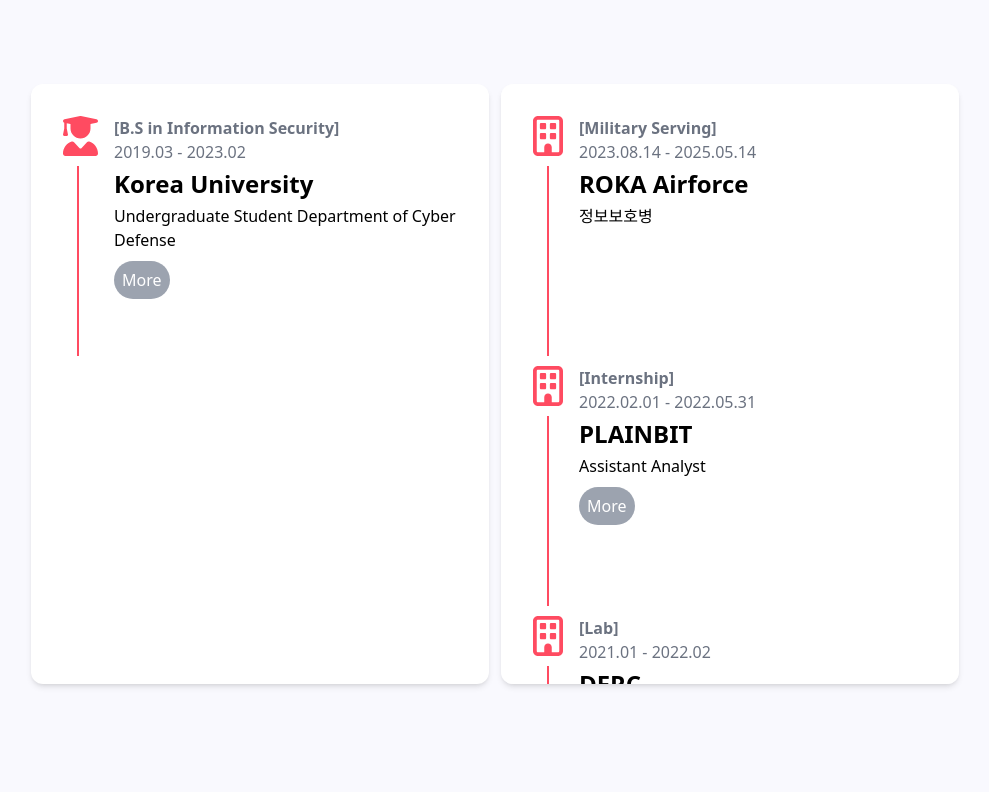
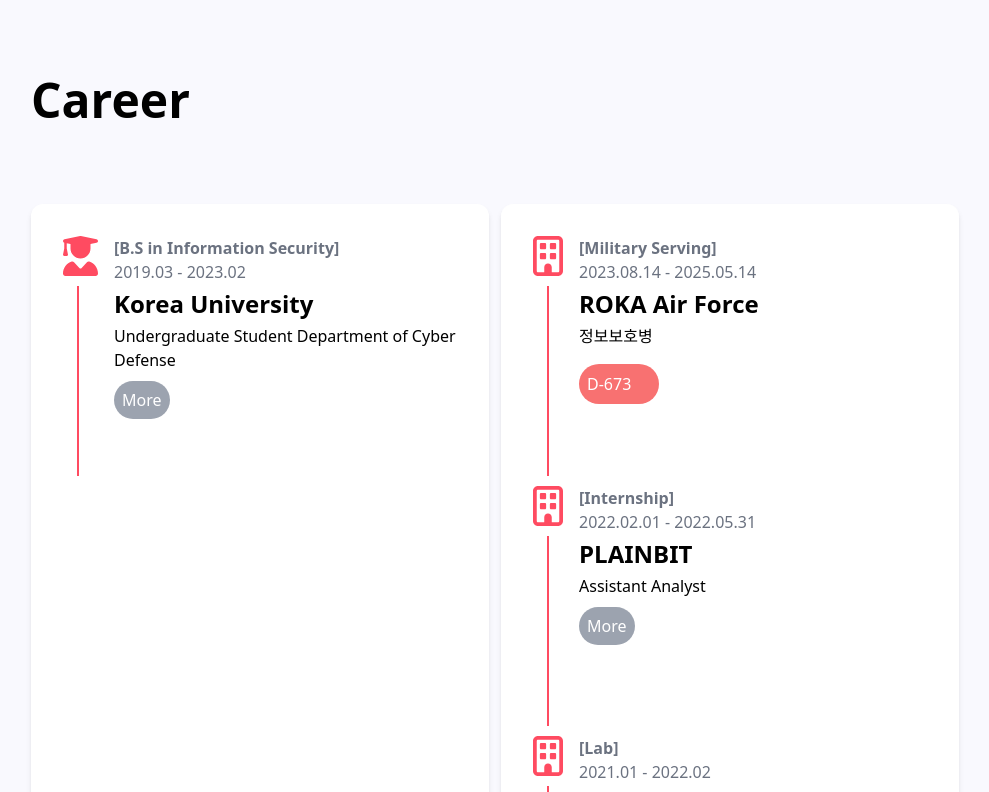
Before and after one commit to starson1/varedkr, a Next.js app: page / in a window 1280 px wide. Shown: the part 1908-2700 px from the top of the page, without its empty margins (273-1262 px from the left). Built offline with nearby package versions, Linux system fonts and the light colour scheme.

Commit message:
Added D-day

```diff
--- a/components/career.tsx
+++ b/components/career.tsx
@@ -45,6 +45,25 @@
 
     fetchData();
   }, []);
+
+  const calculateDDay = (dateRange: string) => {
+    const today = new Date();
+    const dateParts = dateRange.split(" - ");
+    const dDayDate = new Date(dateParts[1]);
+    if(dateParts.length === 2){
+
+    const timeDifference = dDayDate.getTime() - today.getTime();
+    const daysRemaining = Math.ceil(timeDifference / (1000 * 3600 * 24));
+
+    if (daysRemaining < 0) {
+      return "";
+    } else if (daysRemaining === 0) {
+      return "D-Day";
+    } else {
+      return `D-${daysRemaining}`;
+    }
+    };
+  }
 
   return (
     <div className="flex flex-col justify-center py-10 m-12 space-y-20">
@@ -94,6 +113,13 @@
                       <div className="text-gray-500">{card.date}</div>
                       <div className="text-2xl font-bold py-1">{card.name}</div>
                       <div className="">{card.detail}</div>
+                      {card.subcategory === "Military Serving" ? (
+                        <div className="py-4">
+                        <div className ="bg-red-400 rounded-full text-white p-2 w-20">
+                          {calculateDDay(card.date)}
+                        </div>
+                        </div>
+                      ) : ""}
                       {card.link === "" ? "" : (
                         <div className="py-4">
                           <a
--- a/components/whoami.tsx
+++ b/components/whoami.tsx
@@ -24,6 +24,7 @@
                   Analyzing functions via Reverse Engineering is also available.
                   Nowadays I am studying e-Discovery and hope to make experiences.
                   For hobby, I also do Full Stack Development using NextJS & Typescript.
+                  I am currently serving in the Republic of Korea Air Force due to my mandatory service.
                 </div>
                 <div className="mt-6 p-3 w-48 bg-[#ff4b61] text-white text-center rounded-full font-bold">
                   <a href="">Download CV</a>
--- a/pages/api/career.ts
+++ b/pages/api/career.ts
@@ -5,7 +5,7 @@
     id: "3",
     category: "work",
     subcategory: "Military Serving",
-    name: "ROKA Airforce",
+    name: "ROKA Air Force",
     detail: "정보보호병",
     date: "2023.08.14 - 2025.05.14",
     link: "",
```
Also changed, not shown: public/img/kakao.svg (added).
